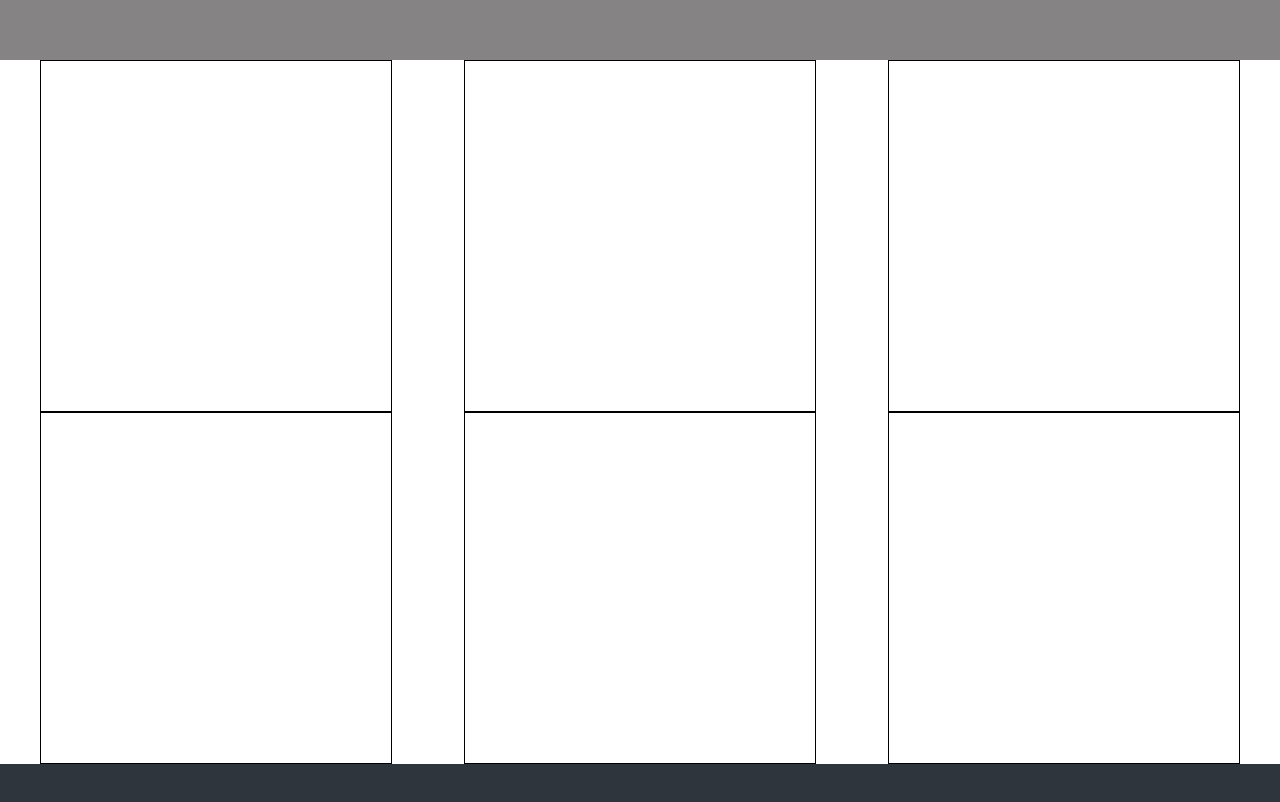
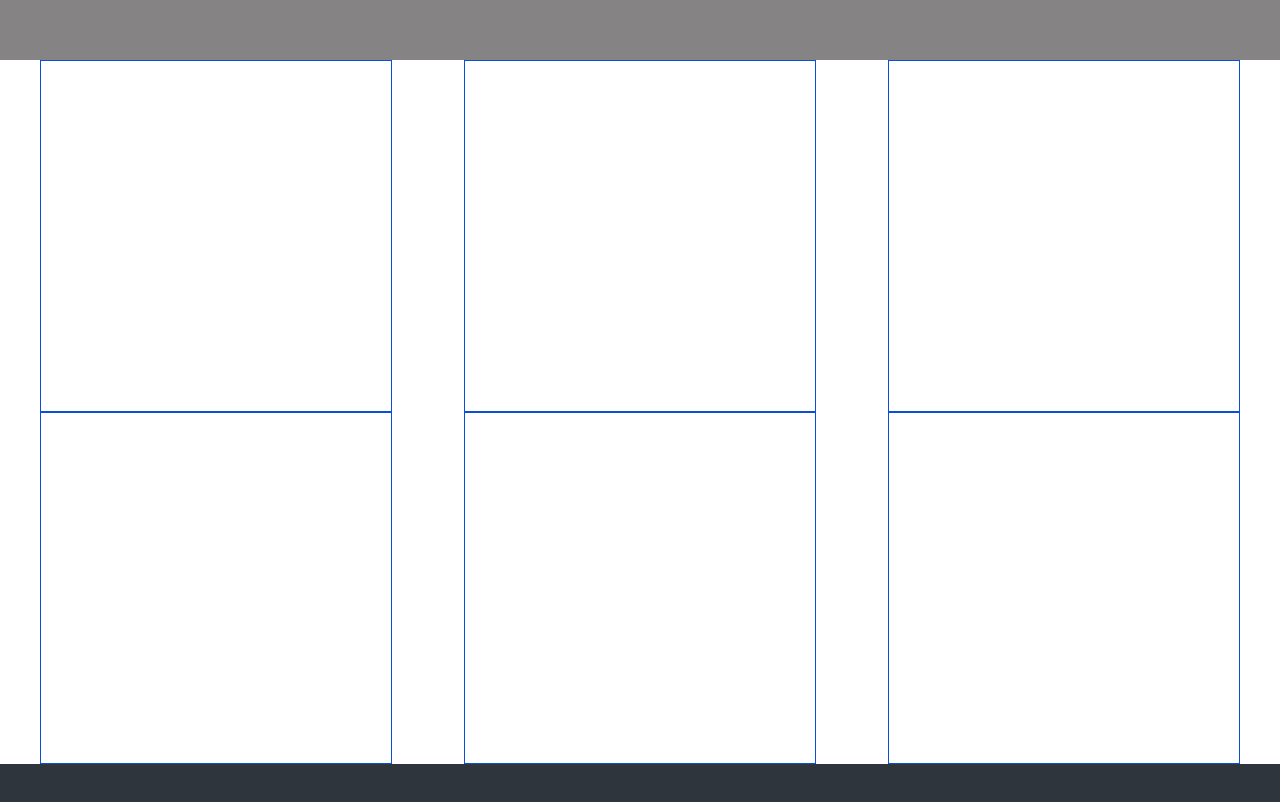
Before and after one commit to OtusGit/Lesson1, a plain HTML site: page Index.html in a window 1280 px wide. Shown: the part 140-942 px from the top of the page. Drawn offline with Linux system fonts and the light colour scheme.

Commit message:
Рамка

```diff
--- a/style.css
+++ b/style.css
@@ -19,7 +19,7 @@
 }
 
 .item {
-    border: 1px solid #000;
+    border: 1px solid #0750d7;
     height: 350px;
     width: 350px;
 }
```
